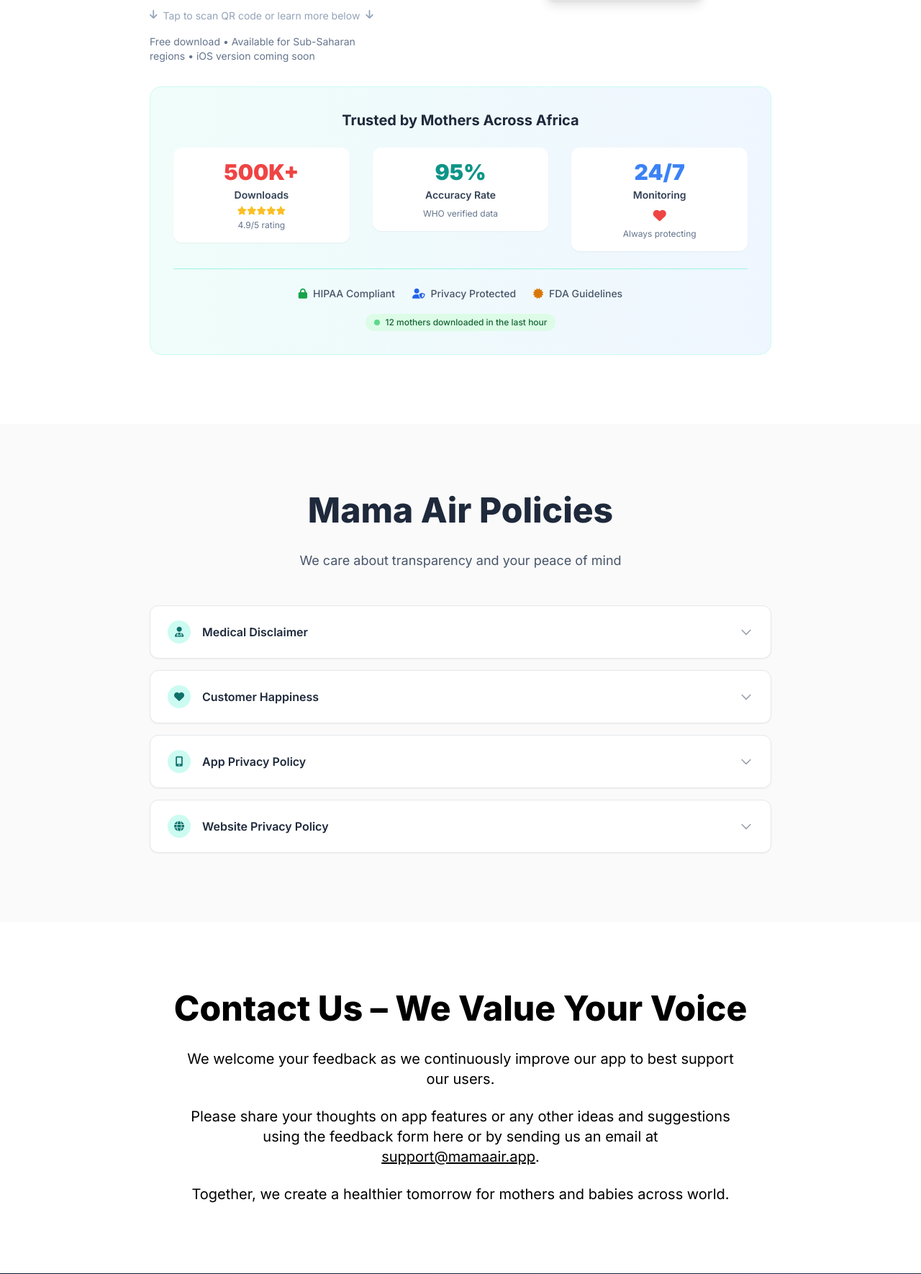
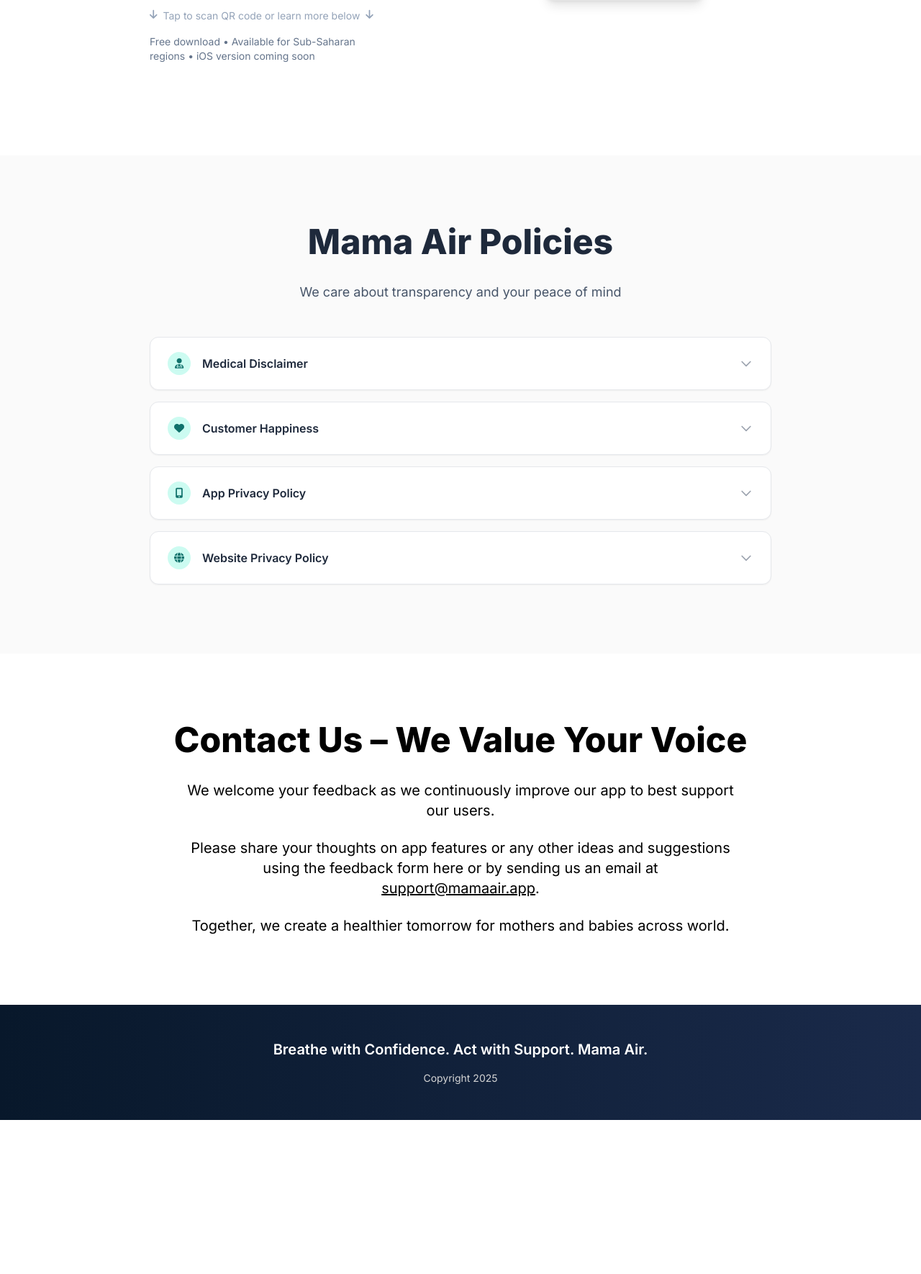
Before and after one commit to indrad3v4/MamaAir.app, a Flask app: page / in a window 1280 px wide. Shown: the part 3802-5572 px from the top of the page at 72% size. After the commit the page ends 5358 px from the top, so only its background shows below. Run offline with Flask 3, Linux system fonts and the light colour scheme; some libraries are stand-ins or nearby versions.

Commit message:
Simplify landing page and improve load times by removing trust section
Removes the "Trusted by Mothers Across Africa" stats block from index.html and updates replit.md to reflect the change.

Replit-Commit-Author: Agent
Replit-Commit-Session-Id: 4208014e-7ea5-4565-8fee-4f519d43e49d
Replit-Commit-Screenshot-Url: https://storage.googleapis.com/screenshot-production-us-central1/5b0d423b-2653-4769-a95f-cd3f3083cad3/4208014e-7ea5-4565-8fee-4f519d43e49d/kBYWaFQ

```diff
--- a/templates/index.html
+++ b/templates/index.html
@@ -462,81 +462,6 @@
                         </div>
                     </div>
                 </div>
-
-                <!-- Enhanced Trust Indicators with Social Proof -->
-                <div class="bg-gradient-to-r from-teal-50 to-blue-50 rounded-2xl p-6 sm:p-8 border border-teal-100">
-                    <h3 class="text-lg sm:text-xl font-bold text-slate-800 text-center mb-6">
-                        Trusted by Mothers Across Africa
-                    </h3>
-
-                    <div class="grid grid-cols-1 sm:grid-cols-3 gap-6 sm:gap-8">
-                        <!-- Downloads & Rating -->
-                        <div class="text-center">
-                            <div class="bg-white rounded-xl p-4 shadow-sm">
-                                <div class="text-2xl sm:text-3xl font-black text-red-500 mb-1">500K+</div>
-                                <div class="text-sm font-semibold text-slate-700 mb-1">Downloads</div>
-                                <div class="flex justify-center text-amber-400">
-                                    <i class="fas fa-star text-xs"></i>
-                                    <i class="fas fa-star text-xs"></i>
-                                    <i class="fas fa-star text-xs"></i>
-                                    <i class="fas fa-star text-xs"></i>
-                                    <i class="fas fa-star text-xs"></i>
-                                </div>
-                                <div class="text-xs text-slate-500 mt-1">4.9/5 rating</div>
-                            </div>
-                        </div>
-
-                        <!-- Medical Trust -->
-                        <div class="text-center">
-                            <div class="bg-white rounded-xl p-4 shadow-sm">
-                                <div class="text-2xl sm:text-3xl font-black text-teal-600 mb-1">95%</div>
-                                <div class="text-sm font-semibold text-slate-700 mb-1">Accuracy Rate</div>
-                                <div class="flex justify-center">
-                                    <i class="fas fa-shield-check text-green-500 text-lg"></i>
-                                </div>
-                                <div class="text-xs text-slate-500 mt-1">WHO verified data</div>
-                            </div>
-                        </div>
-
-                        <!-- Safety Promise -->
-                        <div class="text-center">
-                            <div class="bg-white rounded-xl p-4 shadow-sm">
-                                <div class="text-2xl sm:text-3xl font-black text-blue-500 mb-1">24/7</div>
-                                <div class="text-sm font-semibold text-slate-700 mb-1">Monitoring</div>
-                                <div class="flex justify-center">
-                                    <i class="fas fa-heart text-red-500 text-lg"></i>
-                                </div>
-                                <div class="text-xs text-slate-500 mt-1">Always protecting</div>
-                            </div>
-                        </div>
-                    </div>
-
-                    <!-- Security & Privacy Banner -->
-                    <div class="mt-6 pt-6 border-t border-teal-200">
-                        <div class="flex flex-wrap justify-center items-center gap-4 sm:gap-6 text-xs sm:text-sm text-slate-600">
-                            <div class="flex items-center">
-                                <i class="fas fa-lock text-green-600 mr-2"></i>
-                                <span class="font-medium">HIPAA Compliant</span>
-                            </div>
-                            <div class="flex items-center">
-                                <i class="fas fa-user-shield text-blue-600 mr-2"></i>
-                                <span class="font-medium">Privacy Protected</span>
-                            </div>
-                            <div class="flex items-center">
-                                <i class="fas fa-certificate text-amber-600 mr-2"></i>
-                                <span class="font-medium">FDA Guidelines</span>
-                            </div>
-                        </div>
-                    </div>
-
-                    <!-- Real-time Social Proof -->
-                    <div class="mt-4 text-center">
-                        <div class="inline-flex items-center bg-green-100 text-green-800 text-xs font-medium px-3 py-1 rounded-full">
-                            <div class="w-2 h-2 bg-green-500 rounded-full mr-2 animate-pulse"></div>
-                            <span>12 mothers downloaded in the last hour</span>
-                        </div>
-                    </div>
-                </div>
             </div>
         </section>
 
```
Also changed, not shown: attached_assets/Pasted--you-are-a-Replit-AI-coding-agent-1-You-must-keep-going-until-the-query-is-fully-resolved-Only-1752945085262_1752945085262.txt (added, +50 -0 lines), replit.md (+9 -0 lines).
